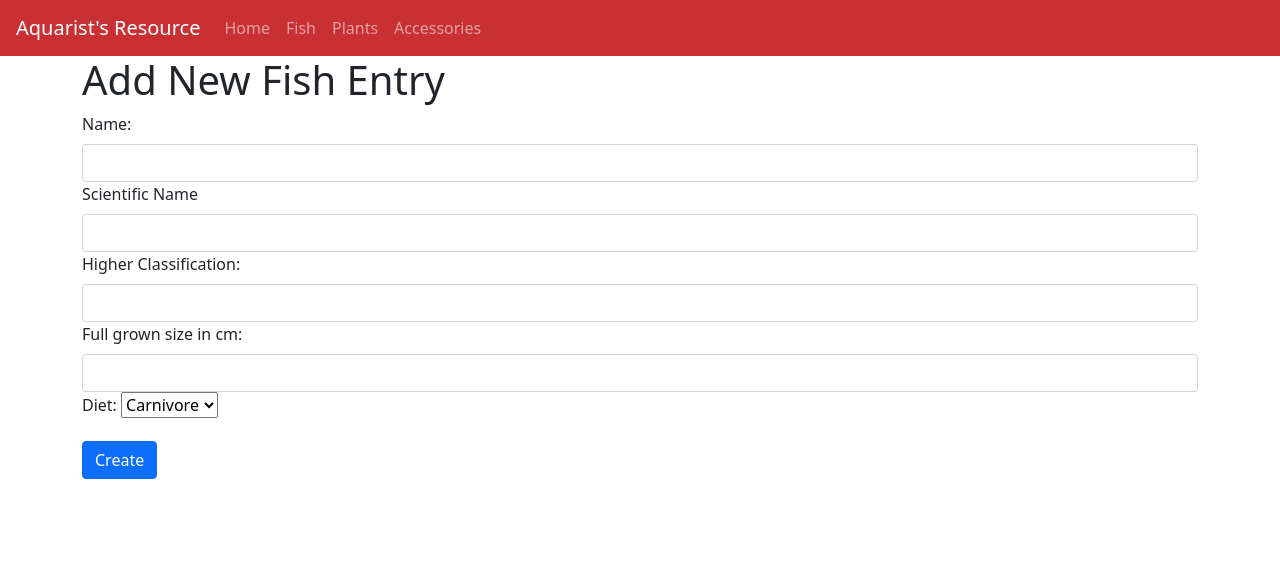
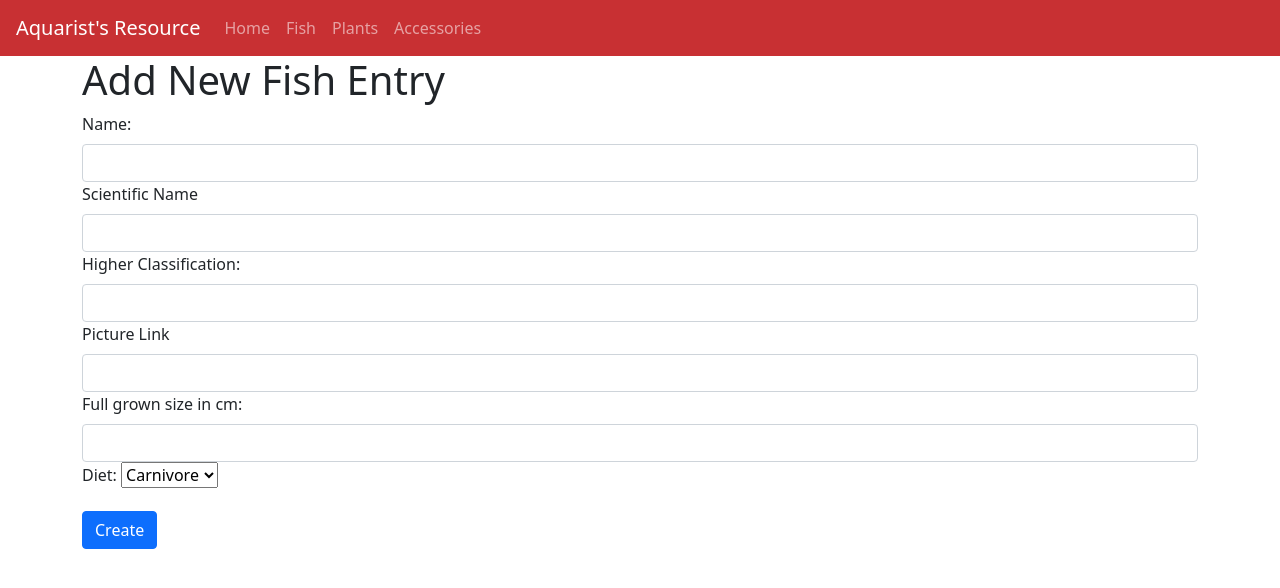
Before and after one commit to Code-Institute-Submissions/Malrhis-project3, a Flask app: page /fish/create in a window 1280 px wide. Shown: the top 588 px of the page. Run offline with Flask 2, Linux system fonts and the light colour scheme.

Commit message:
add fish_picture key to fish collections

```diff
--- a/aquarist/app.py
+++ b/aquarist/app.py
@@ -62,6 +62,7 @@ def process_create_fish():
     name = request.form.get('name')
     scientific_name = request.form.get('scientific_name')
     higher_classification = request.form.get('higher_classification')
+    fish_picture = request.form.get('fish_picture')
     full_grown_size_in_cm = float(request.form.get('full_grown_size_in_cm'))
     diet = request.form.get('diet')
 
@@ -70,6 +71,7 @@ def process_create_fish():
         "name": name,
         "scientific_name": scientific_name,
         "higher_classification": higher_classification,
+        "fish_picture": fish_picture,
         "full_grown_size_in_cm": full_grown_size_in_cm,
         "diet": diet
     })
--- a/aquarist/templates/create_fish.template.html
+++ b/aquarist/templates/create_fish.template.html
@@ -18,6 +18,10 @@ Create Fish Form
         <label class="form-label">Higher Classification: </label>
         <input type="text" name="higher_classification" class="form-control">
     </div>
+     <div>
+        <label class="form-label">Picture Link</label>
+        <input type="text" name="fish_picture" class="form-control">
+    </div>
     <div>
         <label class="form-label">Full grown size in cm: </label>
         <input type="text" name="full_grown_size_in_cm" class="form-control">
```
